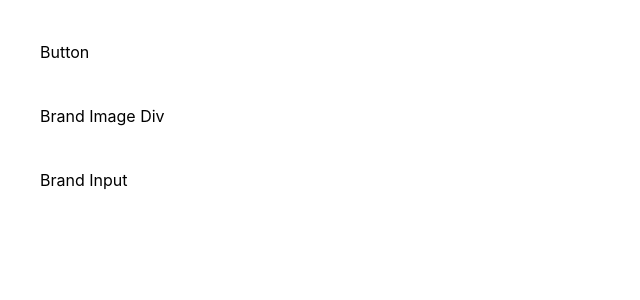
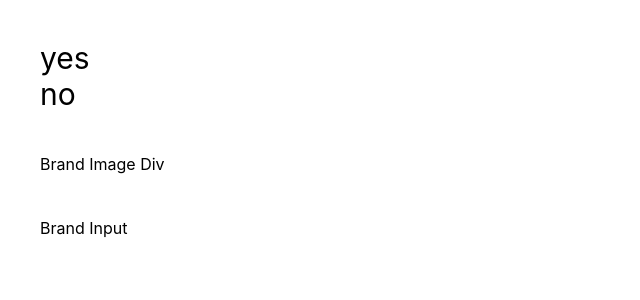
Before and after one commit to JabezSanjay/cher-app, a React (Create React App) app: page / in a window 1280 px wide. Shown: the top 300 px of the page, without its empty margins (0-640 px from the left). Built offline with nearby package versions, Linux system fonts and the light colour scheme.

Commit message:
button created

```diff
--- a/src/App.js
+++ b/src/App.js
@@ -7,7 +7,8 @@ const App = () => {
   return (
     <div>
       <div className="m-10">
-        <BrandButton />
+        <BrandButton buttonName="yes" buttonValue={true} />
+        <BrandButton buttonName="no" buttonValue={false} />
       </div>
       <div className="m-10">
         <BrandImageDiv />
--- a/src/Components/BrandButton/index.js
+++ b/src/Components/BrandButton/index.js
@@ -1,7 +1,21 @@
-import React from "react";
+import React, { useState } from "react";
 
-const BrandButton = () => {
-  return <div>Button</div>;
+const BrandButton = ({ buttonName, buttonValue }) => {
+  const [selectedValue, setSelectedValue] = useState(buttonValue);
+
+  return (
+    <div>
+      <button
+        onClick={() => {
+          console.log(selectedValue);
+          setSelectedValue(buttonValue);
+        }}
+        className="text-3xl"
+      >
+        {buttonName}
+      </button>
+    </div>
+  );
 };
 
 export default BrandButton;
```
Also changed, not shown: 1 other file (tests, documents, lock files or other folders).
